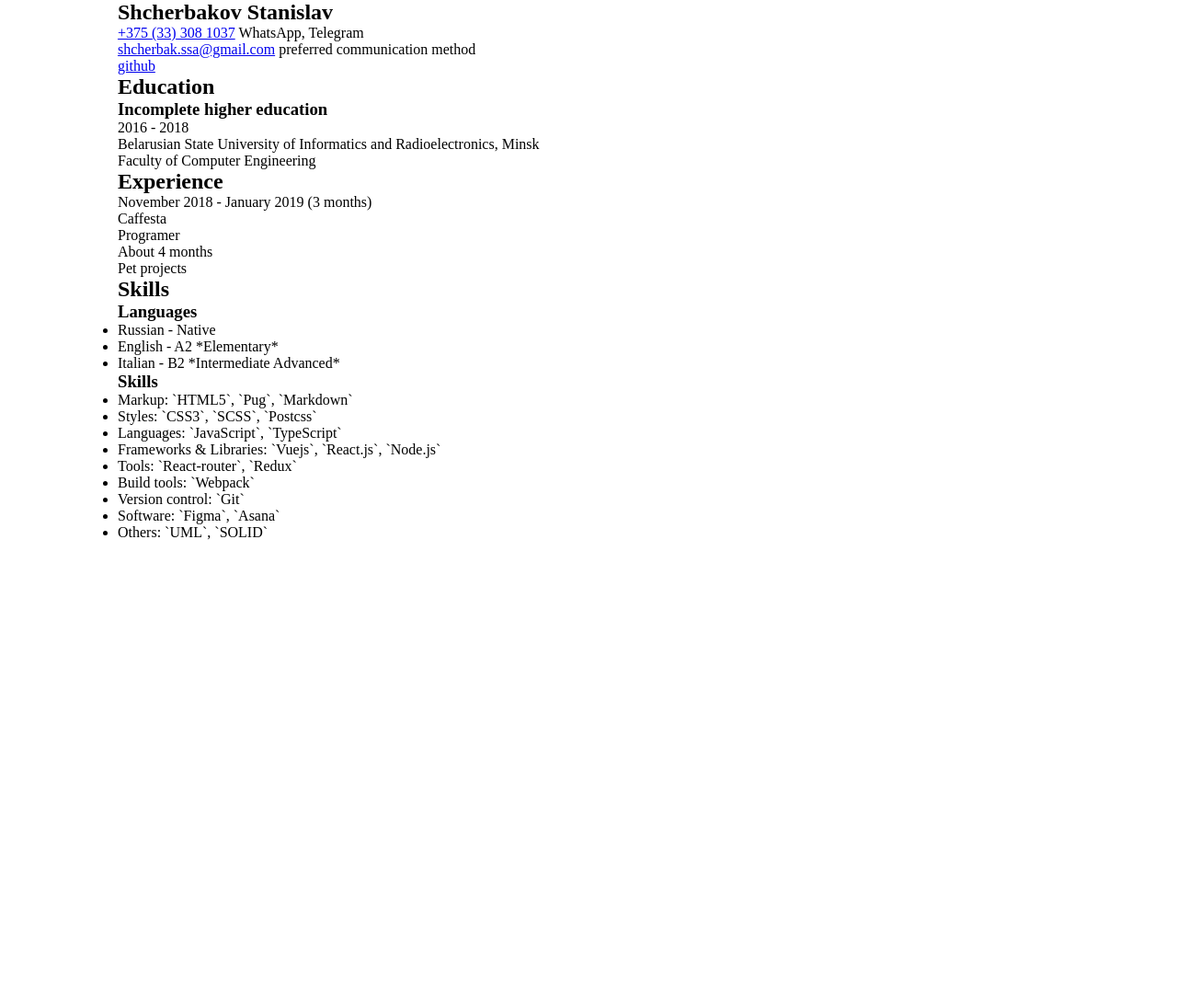
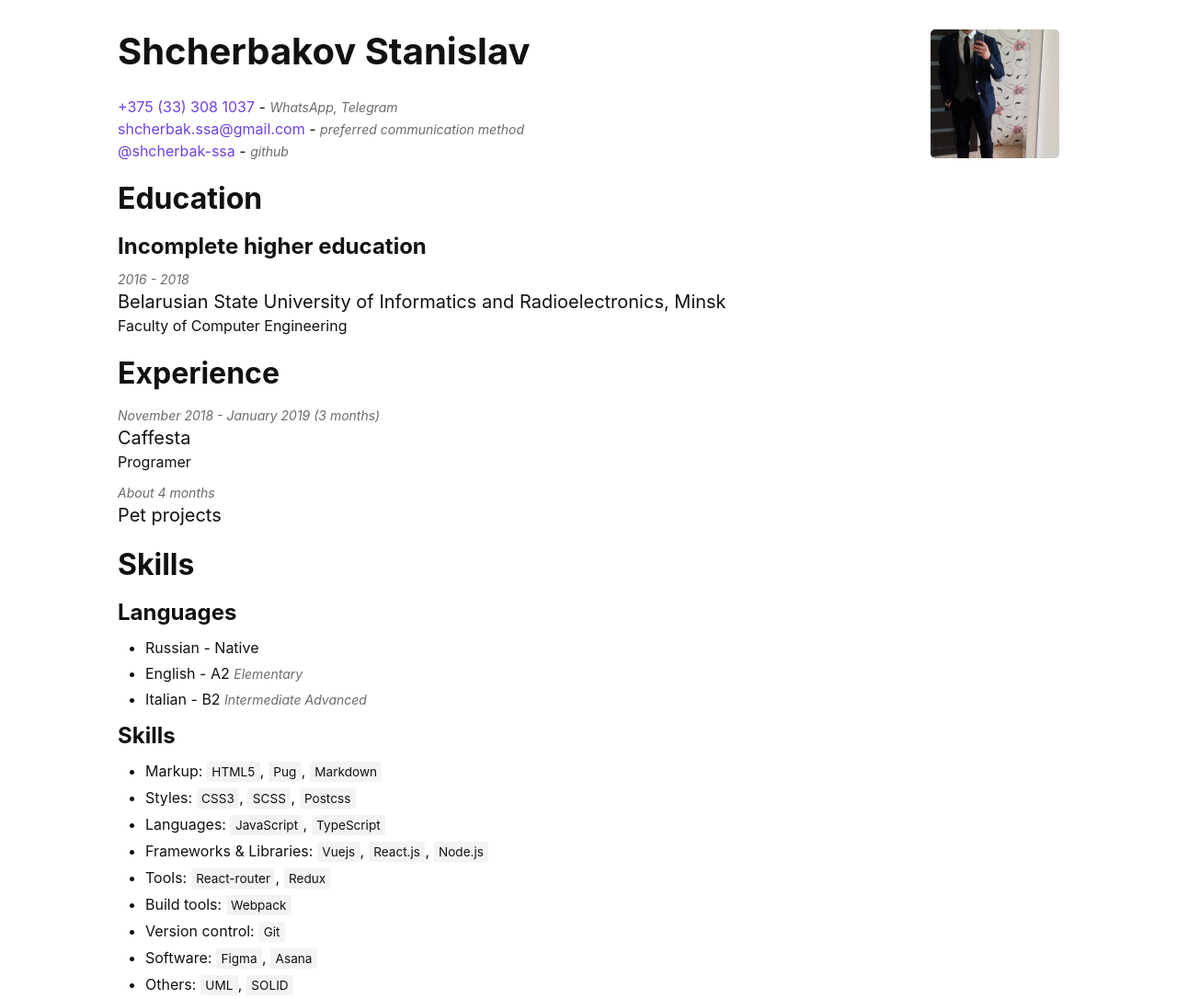
Before and after one commit to shcherbak-ssa/rsschool-cv, a plain HTML site: page index.html in a window 1280 px wide. Shown: the whole page at 92% size. Before the commit the page ends 800 px from the top, so only its background shows below. Drawn offline with Linux system fonts and the light colour scheme.

Commit message:
feat: update style and add ava.png

```diff
--- a/index.html
+++ b/index.html
@@ -9,65 +9,107 @@
 </head>
 <body>
   <div class="container">
-    <section class="preview">
+    <section class="preview section">
       <h1 class="preview-header">Shcherbakov Stanislav</h1>
+      <img class="preview-ava" src="ava.png" alt="ava">
       <div class="preview-contact">
         <div class="preview-tel">
           <a class="preview-link" href="tel:+375333081037">+375 (33) 308 1037</a>
-          <span class="preview-comment">WhatsApp, Telegram</span>
+          -
+          <span class="preview-comment info">WhatsApp, Telegram</span>
         </div>
         <div class="preview-email">
           <a class="preview-link" href="mailto:shcherbak.ssa@gmail.com">shcherbak.ssa@gmail.com</a>
-          <span class="preview-comment">preferred communication method</span>
+          -
+          <span class="preview-comment info">preferred communication method</span>
         </div>
         <div class="preview-github">
-          <a class="preview-link" href="https://github.com/shcherbak-ssa">github</a>
+          <a class="preview-link" href="https://github.com/shcherbak-ssa">@shcherbak-ssa</a>
+          -
+          <span class="preview-comment info">github</span>
         </div>
       </div>
     </section>
-    <section class="education">
-      <h2 class="education-header">Education</h2>
-      <div class="education-item">
-        <h3 class="education-status">Incomplete higher education</h3>
-        <div class="education-date">2016 - 2018</div>
-        <div class="education-university">Belarusian State University of Informatics and Radioelectronics, Minsk</div>
+    <section class="education section">
+      <h2 class="education-header section-header">Education</h2>
+      <div class="education-item item">
+        <h3 class="education-status item-title">Incomplete higher education</h3>
+        <div class="education-date info">2016 - 2018</div>
+        <div class="education-university main-info">Belarusian State University of Informatics and Radioelectronics, Minsk</div>
         <div class="education-faculty">Faculty of Computer Engineering</div>
       </div>
     </section>
-    <section class="experience">
-      <h2 class="experience">Experience</h2>
-      <div class="experience-item">
-        <div class="experience-date">November 2018 - January 2019 (3 months)</div>
-        <div class="experience-company">Caffesta</div>
+    <section class="experience section">
+      <h2 class="experience-header section-header">Experience</h2>
+      <div class="experience-item item">
+        <div class="experience-date info">November 2018 - January 2019 (3 months)</div>
+        <div class="experience-company main-info">Caffesta</div>
         <div class="experience-position">Programer</div>
       </div>
-      <div class="experience-item">
-        <div class="experience-date">About 4 months</div>
-        <div class="experience-company">Pet projects</div>
+      <div class="experience-item item">
+        <div class="experience-date info">About 4 months</div>
+        <div class="experience-company main-info">Pet projects</div>
       </div>
     </section>
-    <section class="skills">
-      <h2 class="skills-header">Skills</h2>
-      <div class="skills-item">
-        <h3 class="skills-type">Languages</h3>
+    <section class="skills section">
+      <h2 class="skills-header section-header">Skills</h2>
+      <div class="skills-item item">
+        <h3 class="skills-type item-title">Languages</h3>
         <ul class="skills-list">
           <li class="skills-list-item">Russian - Native</li>
-          <li class="skills-list-item">English - A2 *Elementary*</li>
-          <li class="skills-list-item">Italian - B2 *Intermediate Advanced*</li>
+          <li class="skills-list-item">English - A2 <span class="info">Elementary</span></li>
+          <li class="skills-list-item">Italian - B2 <span class="info">Intermediate Advanced</span></li>
         </ul>
       </div>
-      <div class="skills-item">
-        <h3 class="skills-type">Skills</h3>
+      <div class="skills-item item">
+        <h3 class="skills-type item-title">Skills</h3>
         <ul class="skills-list">
-          <li class="skills-list-item">Markup: `HTML5`, `Pug`, `Markdown`</li>
-          <li class="skills-list-item">Styles: `CSS3`, `SCSS`, `Postcss`</li>
-          <li class="skills-list-item">Languages: `JavaScript`, `TypeScript`</li>
-          <li class="skills-list-item">Frameworks & Libraries: `Vuejs`, `React.js`, `Node.js`</li>
-          <li class="skills-list-item">Tools: `React-router`,  `Redux`</li>
-          <li class="skills-list-item">Build tools: `Webpack`</li>
-          <li class="skills-list-item">Version control: `Git`</li>
-          <li class="skills-list-item">Software: `Figma`, `Asana`</li>
-          <li class="skills-list-item">Others: `UML`, `SOLID`</li>
+          <li class="skills-list-item">
+            Markup:
+            <span class="code">HTML5</span>,
+            <span class="code">Pug</span>,
+            <span class="code">Markdown</span>
+          </li>
+          <li class="skills-list-item">
+            Styles:
+            <span class="code">CSS3</span>,
+            <span class="code">SCSS</span>,
+            <span class="code">Postcss</span>
+          </li>
+          <li class="skills-list-item">
+            Languages:
+            <span class="code">JavaScript</span>,
+            <span class="code">TypeScript</span>
+          </li>
+          <li class="skills-list-item">
+            Frameworks & Libraries:
+            <span class="code">Vuejs</span>,
+            <span class="code">React.js</span>,
+            <span class="code">Node.js</span>
+          </li>
+          <li class="skills-list-item">
+            Tools:
+            <span class="code">React-router</span>,
+            <span class="code">Redux</span>
+          </li>
+          <li class="skills-list-item">
+            Build tools:
+            <span class="code">Webpack</span>
+          </li>
+          <li class="skills-list-item">
+            Version control:
+            <span class="code">Git</span>
+          </li>
+          <li class="skills-list-item">
+            Software:
+            <span class="code">Figma</span>,
+            <span class="code">Asana</span>
+          </li>
+          <li class="skills-list-item">
+            Others:
+            <span class="code">UML</span>,
+            <span class="code">SOLID</span>
+          </li>
         </ul>
       </div>
     </section>
--- a/main.css
+++ b/main.css
@@ -1,16 +1,91 @@
 
+/** Reset */
 * {
   border: 0;
   margin: 0;
   padding: 0;
 }
 
+/** Body */
 body {
+  color: #111;
+  font: 16px/24px sans-serif;
+  font-family: BlinkMacSystemFont,"Segoe UI",Helvetica,Arial,sans-serif,"Apple Color Emoji","Segoe UI Emoji","Segoe UI Symbol";
   width: 100%;
 }
 
-/** container */
+/** Container */
 .container {
   max-width: 1024px;
   margin: 0 auto;
+  padding: 32px 64px;
+  position: relative;
 }
+
+/** Common */
+.section {
+  margin-bottom: 20px;
+}
+.section-header {
+  font-size: 32px;
+  line-height: 40px;
+  margin-bottom: 16px;
+}
+.info {
+  color: #6B6B6B;
+  font-size: 14px;
+  font-style: italic;
+  line-height: 20px;
+}
+.main-info {
+  font-size: 20px;
+  line-height: 28px;
+}
+.item-title {
+  font-size: 24px;
+  line-height: 32px;
+  margin-bottom: 10px;
+}
+.item:not(:last-child) {
+  margin-bottom: 12px;
+}
+.code {
+  padding: 0.2em 0.4em;
+  font-size: 85%;
+  background-color: rgba(27,31,35,0.05);
+  border-radius: 3px
+}
+
+/** Preview section */
+.preview-header {
+  font-size: 40px;
+  line-height: 48px;
+  margin-bottom: 24px;
+}
+.preview-ava {
+  border-radius: 5px;
+  width: 140px;
+  height: 140px;
+  position: absolute;
+  top: 32px;
+  right: 64px;
+}
+.preview-link {
+  color: #6E41E2;
+  text-decoration: none;
+}
+.preview-link:hover {
+  color: #5835B0;
+  text-decoration: underline;
+}
+.preview-link:active {
+  color: #472C8A;
+}
+
+/** Skills section */
+.skills-list {
+  padding-left: 30px;
+}
+.skills-list-item {
+  margin-bottom: 4px;
+}
```
Also changed, not shown: ava.png (added).
